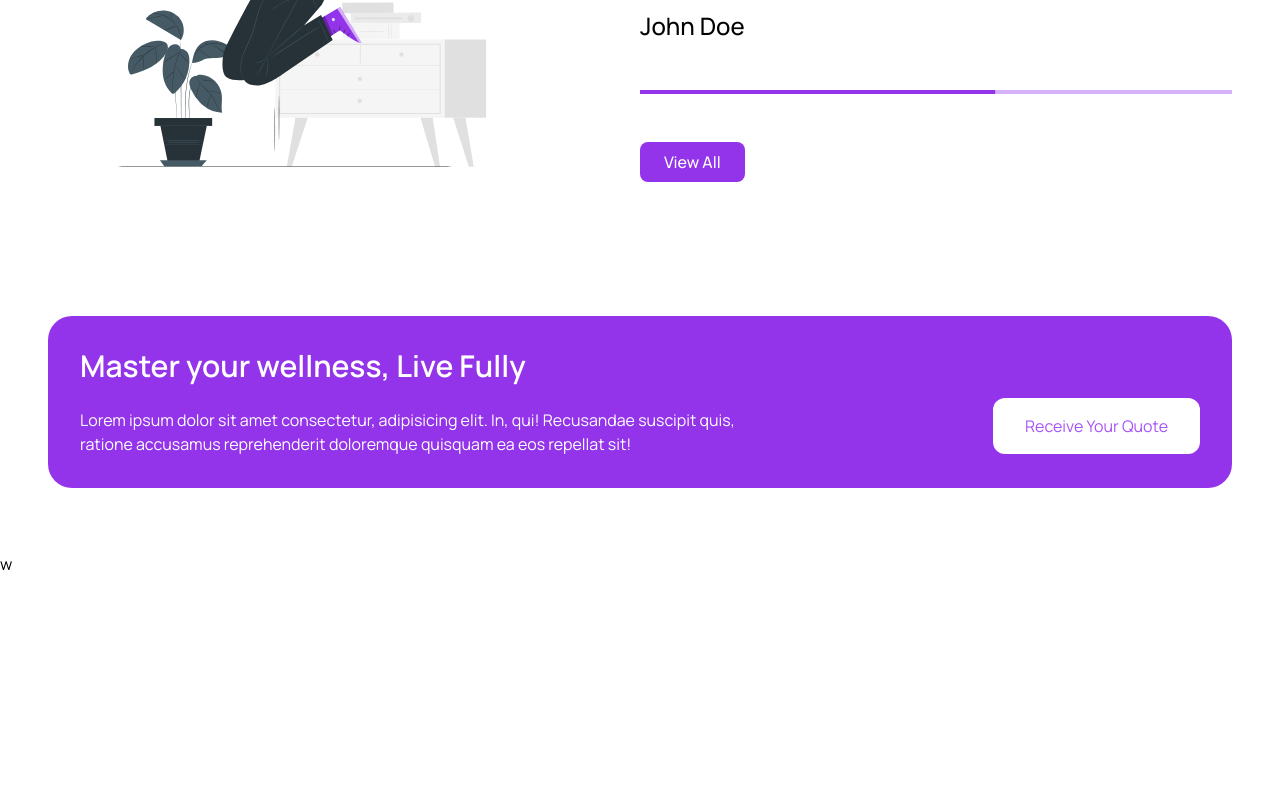
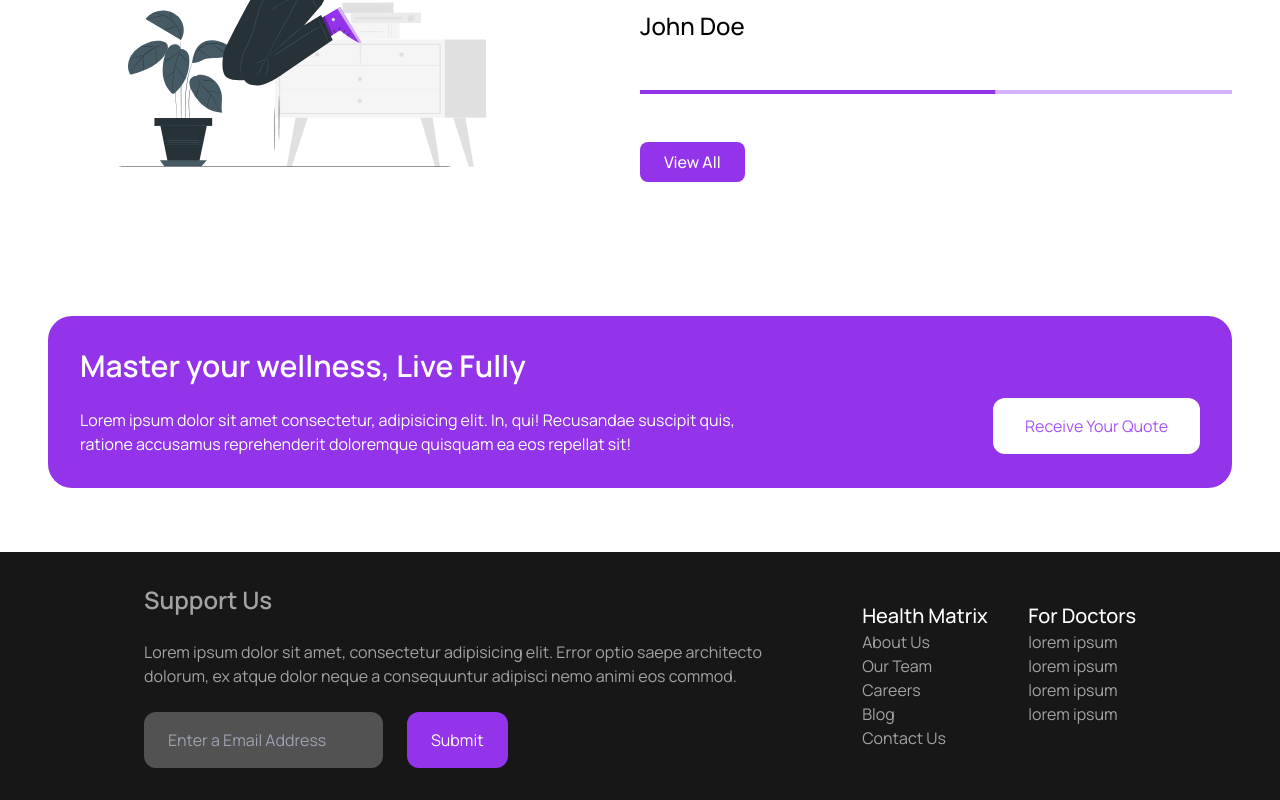
Before and after one commit to psidh/health, a Next.js app: page / in a window 1280 px wide. Shown: the part 3201-4001 px from the top of the page. Before the commit the page ends 3777 px from the top, so only its background shows below. Built offline with nearby package versions, Linux system fonts and the light colour scheme.

Commit message:
footer
Signed-off-by: P SIDHARTH <philkhanasidharth14@gmail.com>

```diff
--- a/src/app/layout.tsx
+++ b/src/app/layout.tsx
@@ -2,6 +2,7 @@ import type { Metadata } from "next"
 import { Manrope } from "next/font/google"
 import "./globals.css"
 import Navbar from "@/components/Navbar"
+import Footer from "@/components/Footer"
 const inter = Manrope({ subsets: ["latin"] })
 
 export const metadata: Metadata = {
@@ -20,6 +21,7 @@ export default function RootLayout({
       <body className={` ${inter.className}`}>
         <Navbar />
         {children}
+        <Footer />
       </body>
     </html>
   )
--- a/src/app/page.tsx
+++ b/src/app/page.tsx
@@ -24,7 +24,7 @@ export default function Home() {
         <img src="/doctor.svg" alt="" className="w-[40%]  mb-12 md:mb-0" />
       </div>
       <Community />
-      <Review />w
+      <Review />
     </>
   )
 }
--- /dev/null
+++ b/src/components/Footer.tsx
@@ -0,0 +1,45 @@
+import React from "react"
+
+export default function Footer() {
+  return (
+    <div className="flex flex-col md:flex-row items-center justify-between px-8 md:px-36 bg-neutral-900 text-neutral-400 p-8 space-x-0 md:space-x-12">
+      <div className="mb-12 md:mb-0">
+        <h3 className="text-2xl font-semibold mb-6">Support Us</h3>
+        <p className="mb-6">
+          Lorem ipsum dolor sit amet, consectetur adipisicing elit. Error optio
+          saepe architecto dolorum, ex atque dolor neque a consequuntur adipisci
+          nemo animi eos commod.
+        </p>
+        <div className="flex space-x-6 ">
+          <input
+            type="text"
+            title="Email"
+            placeholder="Enter a Email Address"
+            className="py-4 px-6 bg-neutral-600 rounded-xl"
+          />
+          <button className="px-6 py-4 bg-purple-600 text-white rounded-xl">
+            Submit
+          </button>
+        </div>
+      </div>
+
+      <div className="flex items-start justify-between w-full md:w-[50%]">
+        <div className="flex flex-col items-start justify-start">
+          <h4 className="text-xl font-medium text-white">Health Matrix</h4>
+          <p>About Us</p>
+          <p>Our Team</p>
+          <p>Careers</p>
+          <p>Blog</p>
+          <p>Contact Us</p>
+        </div>
+        <div className="flex flex-col items-start justify-start">
+          <h4 className="text-xl font-medium text-white">For Doctors</h4>
+          <p>lorem ipsum</p>
+          <p>lorem ipsum</p>
+          <p>lorem ipsum</p>
+          <p>lorem ipsum</p>
+        </div>
+      </div>
+    </div>
+  )
+}
```
